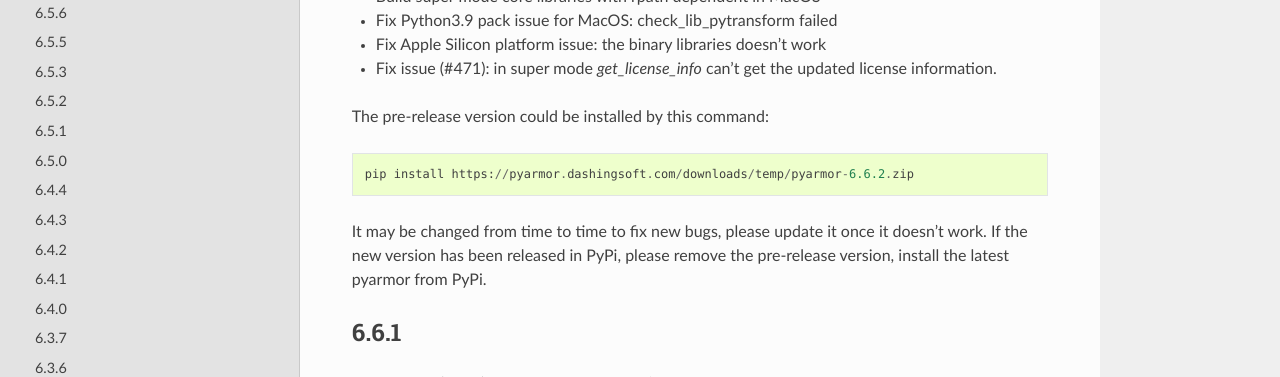
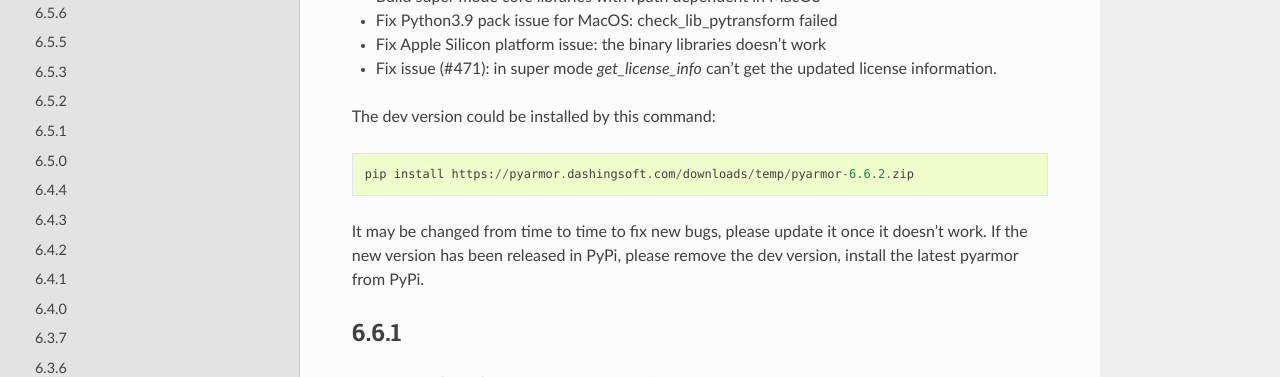
Before and after one commit to dashingsoft/pyarmor, a Sphinx documentation site: the page built from docs/change-logs.rst, in a window 1280 px wide and 900 px high, scrolled down 750 px. Shown: the part 151-528 px from the top of the window. Built offline with Sphinx 7.4.7 and the Read the Docs theme 2.0.0, drawn with Linux system fonts in a browser that asks for light colours.

Commit message:
Refine doc

```diff
--- a/docs/change-logs.rst
+++ b/docs/change-logs.rst
@@ -42,13 +42,13 @@ Incompatible issues
 * Fix issue (#471): in super mode `get_license_info` can't get the updated
   license information.
 
-The pre-release version could be installed by this command::
+The dev version could be installed by this command::
 
   pip install https://pyarmor.dashingsoft.com/downloads/temp/pyarmor-6.6.2.zip
 
 It may be changed from time to time to fix new bugs, please update it once it
 doesn't work. If the new version has been released in PyPi, please remove the
-pre-release version, install the latest pyarmor from PyPi.
+dev version, install the latest pyarmor from PyPi.
 
 6.6.1
 -----
```
